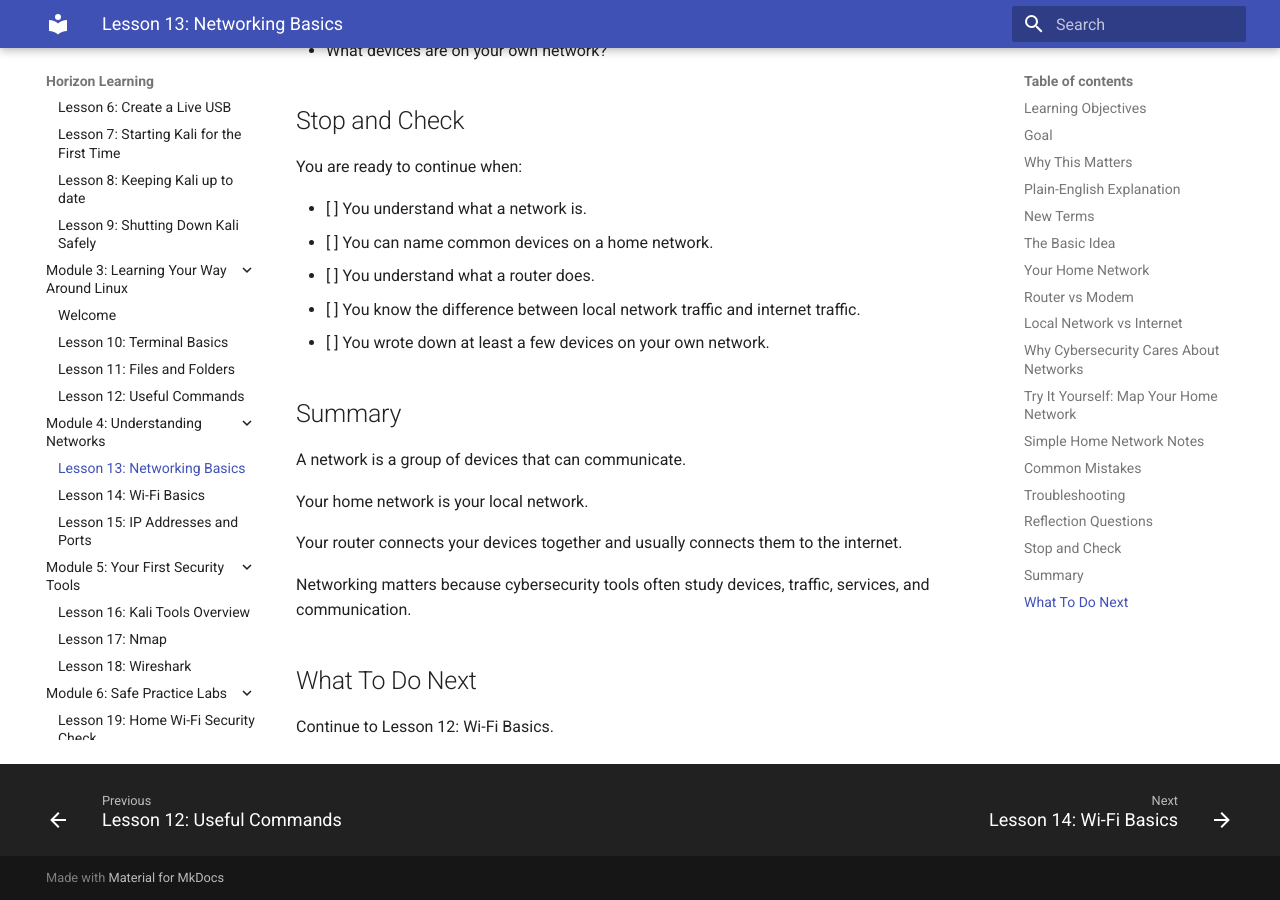
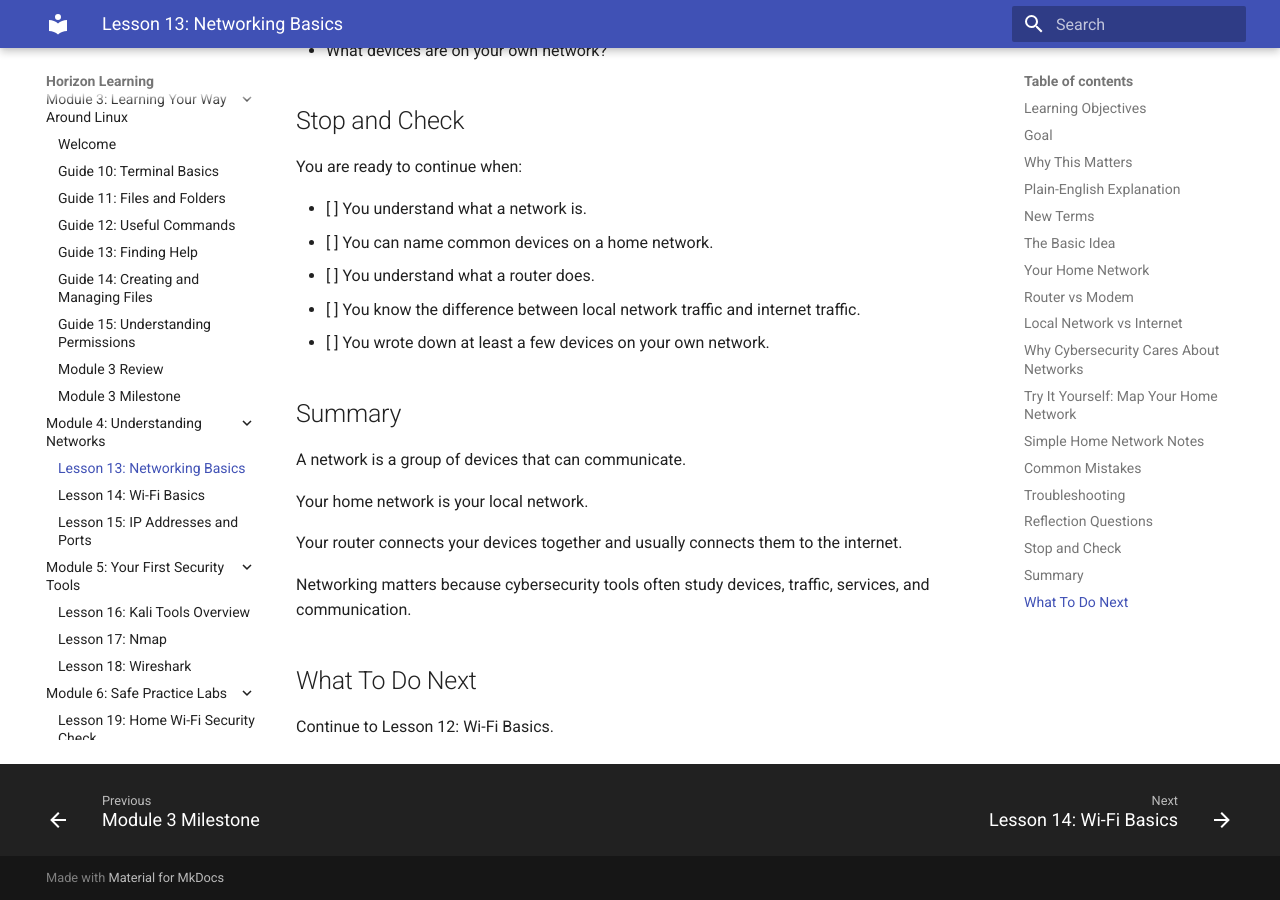
Before and after one commit to horizontechdevelopment-droid/horizon-learning, an MkDocs documentation site: the page built from docs/cybersecurity-first-steps/networking/networking-basics.md, in a window 1280 px wide and 900 px high, scrolled down 5843 px. Built offline with MkDocs 1.6.1 and Material for MkDocs 9.7.7, drawn with Linux system fonts in a browser that asks for light colours.

```diff
--- a/mkdocs.yml
+++ b/mkdocs.yml
@@ -36,9 +36,14 @@ nav:
 
       - "Module 3: Learning Your Way Around Linux":
           - "Welcome": cybersecurity-first-steps/linux-basics/index.md
-          - "Lesson 10: Terminal Basics": cybersecurity-first-steps/linux-basics/terminal-basics.md
-          - "Lesson 11: Files and Folders": cybersecurity-first-steps/linux-basics/files-and-folders.md
-          - "Lesson 12: Useful Commands": cybersecurity-first-steps/linux-basics/useful-commands.md
+          - "Guide 10: Terminal Basics": cybersecurity-first-steps/linux-basics/terminal-basics.md
+          - "Guide 11: Files and Folders": cybersecurity-first-steps/linux-basics/files-and-folders.md
+          - "Guide 12: Useful Commands": cybersecurity-first-steps/linux-basics/useful-commands.md
+          - "Guide 13: Finding Help": cybersecurity-first-steps/linux-basics/finding-help.md
+          - "Guide 14: Creating and Managing Files": cybersecurity-first-steps/linux-basics/creating-and-managing-files.md
+          - "Guide 15: Understanding Permissions": cybersecurity-first-steps/linux-basics/understanding-permissions.md
+          - "Module 3 Review": cybersecurity-first-steps/linux-basics/module-review.md
+          - "Module 3 Milestone": cybersecurity-first-steps/linux-basics/module-milestone.md
 
       - "Module 4: Understanding Networks":
           - "Lesson 13: Networking Basics": cybersecurity-first-steps/networking/networking-basics.md
```
Also changed, not shown: docs/cybersecurity-first-steps/networking/index.md (added, +90 -0 lines).
